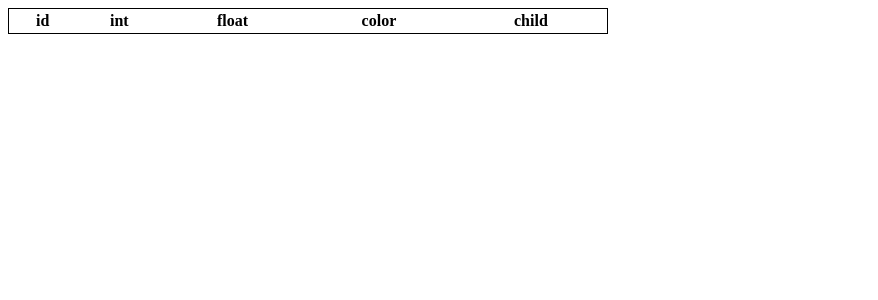
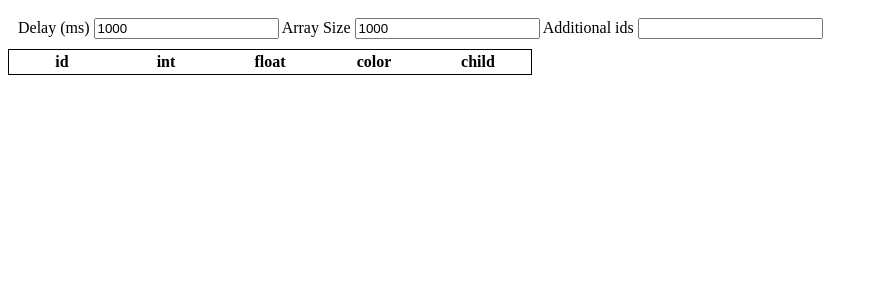
Before and after one commit to de-don/web-worker-example, an Angular app: page / in a window 1280 px wide. Shown: the top 300 px of the page, without its empty margins (0-878 px from the left). Built offline with nearby package versions, Linux system fonts and the light colour scheme.

Commit message:
Add controls

```diff
--- a/src/app/app.component.css
+++ b/src/app/app.component.css
@@ -1,9 +1,13 @@
+.controls {
+  padding: 10px;
+}
+
 .table {
   border: 1px solid black;
 }
 
-.statistic-table {
-  width: 600px;
+.statistic-table th {
+  width: 100px;
 }
 
 .child-table {
--- a/src/app/app.component.html
+++ b/src/app/app.component.html
@@ -1,3 +1,31 @@
+<form
+  class="controls"
+  [formGroup]="form">
+  <label>
+    Delay (ms)
+    <input
+      min="1"
+      formControlName="delay"
+      type="number">
+  </label>
+
+  <label>
+    Array Size
+    <input
+      min="0"
+      formControlName="arraySize"
+      type="number">
+  </label>
+
+  <label>
+    Additional ids
+    <input
+      formControlName="ids"
+      type="text">
+  </label>
+</form>
+
+
 <table class="table statistic-table">
   <thead>
   <tr>
@@ -9,7 +37,7 @@
   </tr>
   </thead>
   <tbody>
-  <tr *ngFor="let statistic of statistics; trackBy: trackByStatistic">
+  <tr *ngFor="let statistic of statistics$|async; trackBy: trackByStatistic">
     <td>{{statistic.id}}</td>
     <td>{{statistic.int}}</td>
     <td>{{statistic.float}}</td>
--- a/src/app/app.component.ts
+++ b/src/app/app.component.ts
@@ -5,6 +5,9 @@ import { StatisticChild } from './models/statistic-child';
 import { CommunicationMessage } from './models/communication-message';
 import { StatisticDto } from './models/dtos/statistic.dto';
 import { WorkerConfiguration } from './models/worker-configuration';
+import { FormBuilder, Validators } from '@angular/forms';
+import { debounceTime, distinctUntilChanged, filter, map, startWith } from 'rxjs/operators';
+import { Subject } from 'rxjs';
 
 @Component({
   selector: 'app-root',
@@ -12,10 +15,34 @@ import { WorkerConfiguration } from './models/worker-configuration';
   styleUrls: ['./app.component.css'],
 })
 export class AppComponent {
-  /** List of items to render */
-  public statistics: Statistic[] = [];
+  /** Form for configuring */
+  public form = this.fb.group({
+    delay: [1000, Validators.required],
+    arraySize: [1000, Validators.required],
+    ids: [''],
+  });
 
-  constructor() {
+  /** List of worker messages */
+  private workerMessages$ = new Subject<CommunicationMessage<unknown>>();
+
+  /** List of statistics */
+  public statistics$ = this.workerMessages$.pipe(
+    filter(message => message.command === 'new-items'),
+    map((message: CommunicationMessage<StatisticDto[]>) => this.handleNewItemsMessage(message)),
+  );
+
+  /** Current configuration */
+  private configuration$ = this.form.valueChanges.pipe(
+    startWith(this.form.value),
+    debounceTime(300),
+    distinctUntilChanged<WorkerConfiguration>((a, b) => {
+      return a.delay === b.delay && a.arraySize === b.arraySize;
+    }),
+  );
+
+  constructor(
+    private readonly fb: FormBuilder,
+  ) {
     if (typeof Worker === 'undefined') {
       alert('Web Workers are not supported in this environment');
       return;
@@ -23,20 +50,17 @@ export class AppComponent {
 
     const worker = new Worker('./app.worker', { type: 'module' });
     worker.onmessage = ({ data }) => {
-      const message = data as CommunicationMessage<any>;
-      if (message.command === 'new-items') {
-        this.handleNewItemsMessage(message as CommunicationMessage<StatisticDto[]>);
-      }
+      this.workerMessages$.next(data as CommunicationMessage<any>);
     };
 
-    const settingsMessage: CommunicationMessage<WorkerConfiguration> = {
-      command: 'set-settings',
-      payload: {
-        delay: 100,
-        arraySize: 1000,
-      },
-    };
-    worker.postMessage(settingsMessage);
+    // TODO(Dontsov): Unsubscribe
+    this.configuration$.subscribe((config) => {
+      const settingsMessage: CommunicationMessage<WorkerConfiguration> = {
+        command: 'set-settings',
+        payload: config,
+      };
+      worker.postMessage(settingsMessage);
+    });
   }
 
   /** Track By Statistic item */
@@ -45,11 +69,22 @@ export class AppComponent {
   }
 
   /** Track By Statistic item */
-  public handleNewItemsMessage(message: CommunicationMessage<StatisticDto[]>): void {
+  public handleNewItemsMessage(message: CommunicationMessage<StatisticDto[]>): Statistic[] {
     const dtoItems = message.payload;
-    const last10Items = dtoItems.slice(Math.max(dtoItems.length - 10, 1));
+    const sliceLength = Math.max(dtoItems.length - 10, 0);
+    const lastItems = dtoItems.slice(sliceLength);
 
-    this.statistics = last10Items.map((dto) => {
+    // Mutate ids
+    const ids = (this.form.value.ids || '').split(',');
+    const mutatedItems = lastItems.map((stat, index) => {
+      const newId = ids[index];
+      if (!!newId) {
+        stat.id = newId.trim();
+      }
+      return stat;
+    });
+
+    return mutatedItems.map((dto) => {
       // TODO(Dontsov): Optimize
       const statisticChild = plainToClass(StatisticChild, dto.child);
       const statistic = plainToClass(Statistic, dto);
--- a/src/app/app.module.ts
+++ b/src/app/app.module.ts
@@ -4,6 +4,7 @@ import { CommonModule } from '@angular/common';
 import 'reflect-metadata';
 
 import { AppComponent } from './app.component';
+import { ReactiveFormsModule } from '@angular/forms';
 
 @NgModule({
   declarations: [
@@ -12,6 +13,7 @@ import { AppComponent } from './app.component';
   imports: [
     BrowserModule,
     CommonModule,
+    ReactiveFormsModule,
   ],
   providers: [],
   bootstrap: [AppComponent],
```
Also changed, not shown: src/app/app.worker.ts (+4 -5 lines).
